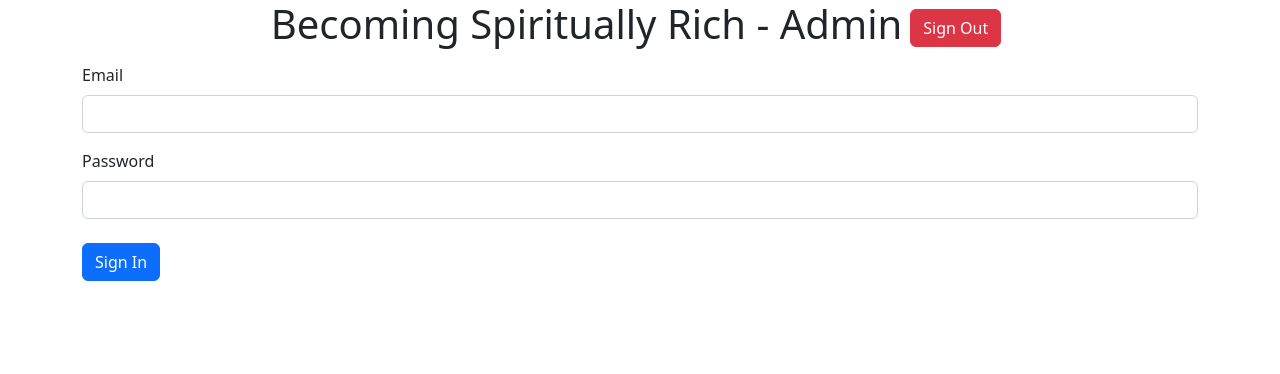
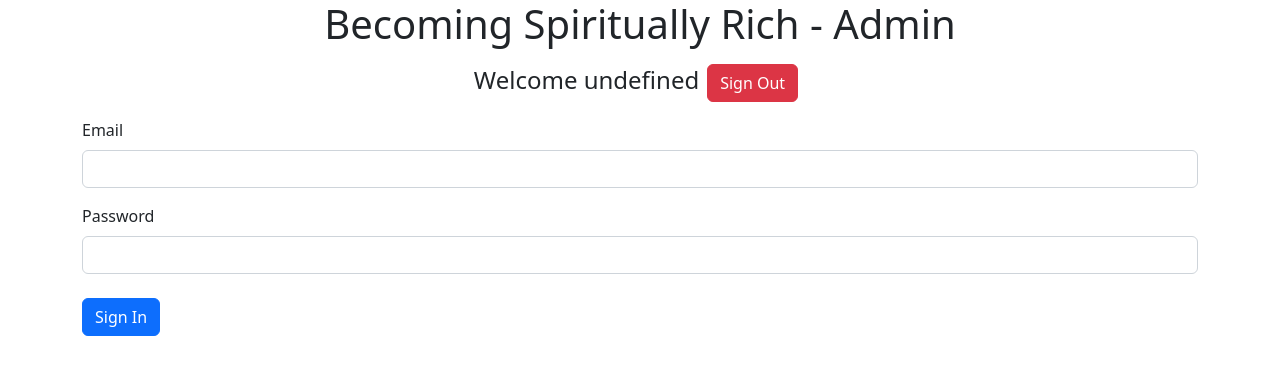
Before and after one commit to joshkelley19/BSR, a React (Create React App) app: page / in a window 1280 px wide. Shown: the top 374 px of the page. Built offline with nearby package versions, Linux system fonts and the light colour scheme; no server answers.

Commit message:
add welcome message/remove errors

```diff
--- a/src/App.tsx
+++ b/src/App.tsx
@@ -30,7 +30,7 @@ function App() {
   const [firebase, setFirebase] = useState({});
   const [baseUrl, setBaseUrl] = useState('');
   const [activeTab, setActiveTab] = useState(tabConfig[0].id);
-  const [user, setUser] = useState(null);
+  const [user, setUser] = useState<any>(null);
   const [errorMessage, setErrorMessage] = useState('');
   const [isAdmin, setIsAdmin] = useState(false);
 
@@ -57,8 +57,11 @@ function App() {
     <div className="App">
       <h1 className="text-center">
         Becoming Spiritually Rich - Admin
+      </h1>
+      <h4 className="text-center">
+        {`Welcome ${user?.displayName}`}
         <button className="btn btn-danger m-2" onClick={() => { signOut() }}>Sign Out</button>
-      </h1>
+      </h4>
       {errorMessage ? <div className="alert alert-danger alert-dismissible fade show" role="alert">
         {errorMessage}
         <button type="button" className="btn-close" onClick={() => setErrorMessage('')} data-bs-dismiss="alert" aria-label="Close"></button>
--- a/src/horoscope-form.js
+++ b/src/horoscope-form.js
@@ -67,7 +67,7 @@ export const HoroscopeForm = ({ setErrorMessage, baseUrl, firebase }) => {
         break;
       default:
     }
-  }, [type, gridType, baseUrl, previewDate, previewSign, types])
+  }, [type, gridType, baseUrl, previewDate, previewSign, types, setErrorMessage])
 
   return <div>
     <div id="horoscope-fields" className="container">
```
